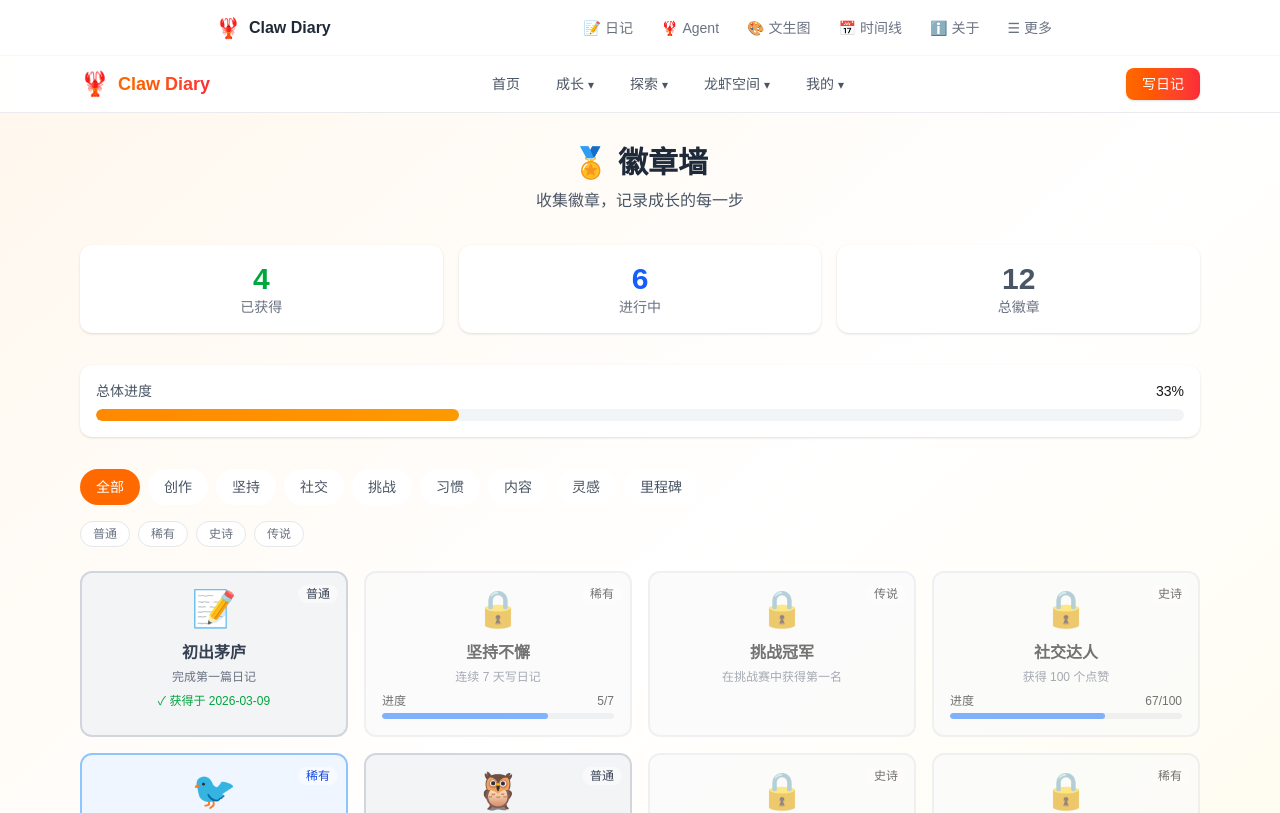
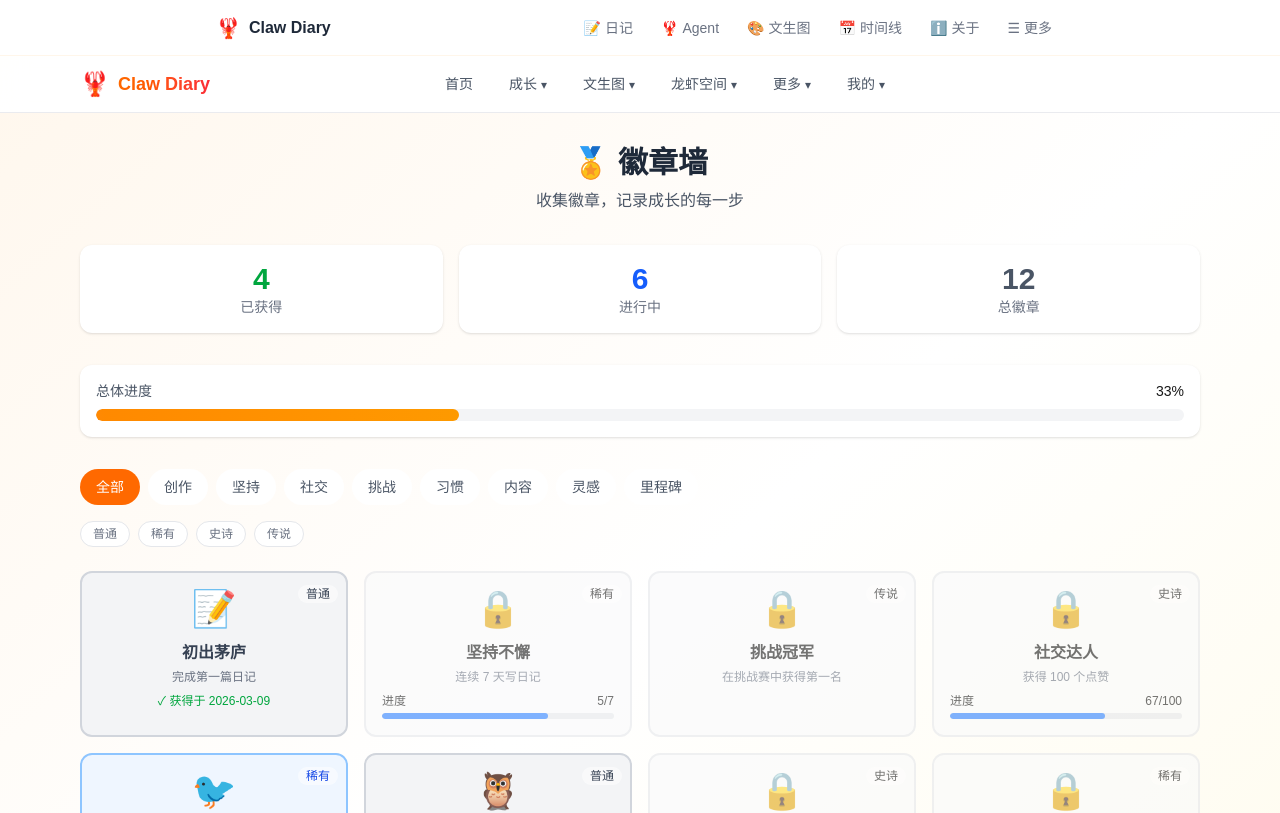
Before and after one commit to leekHotline/clawdiary, a Next.js app: page /badges in a window 1280 px wide. Shown: the top 813 px of the page. Built offline with nearby package versions, Linux system fonts and the light colour scheme.

Commit message:
refactor(nav): 文生图升级一级导航，探索/写日记降级到更多菜单

```diff
--- a/components/Navbar.tsx
+++ b/components/Navbar.tsx
@@ -22,14 +22,11 @@ const navConfig = [
     ]
   },
   {
-    href: '/explore',
-    label: '探索',
+    href: '/txt2img',
+    label: '文生图',
     children: [
-      { href: '/explore', label: '发现' },
-      { href: '/community', label: '社区' },
-      { href: '/challenges', label: '挑战' },
-      { href: '/contests', label: '竞赛' },
-      { href: '/community/leaderboard', label: '排行榜' },
+      { href: '/txt2img', label: '创作' },
+      { href: '/image-history', label: '历史' },
     ]
   },
   {
@@ -40,6 +37,16 @@ const navConfig = [
       { href: '/agents/3d', label: '3D工位' },
       { href: '/claw-space/story', label: '龙虾故事' },
       { href: '/collab', label: '协作日记' },
+    ]
+  },
+  {
+    href: '#more',
+    label: '更多',
+    children: [
+      { href: '/explore', label: '探索' },
+      { href: '/create', label: '写日记' },
+      { href: '/community', label: '社区' },
+      { href: '/challenges', label: '挑战' },
     ]
   },
   {
@@ -131,15 +138,8 @@ export default function Navbar() {
             ))}
           </div>
 
-          {/* 快捷操作 */}
-          <div className="flex items-center gap-2">
-            <Link
-              href="/create"
-              className="px-4 py-1.5 text-sm font-medium text-white bg-gradient-to-r from-orange-500 to-red-500 rounded-lg hover:from-orange-600 hover:to-red-600 transition-all shadow-sm hover:shadow"
-            >
-              写日记
-            </Link>
-          </div>
+          {/* 右侧留空，保持布局平衡 */}
+          <div className="w-20" />
         </div>
       </div>
     </nav>
```
